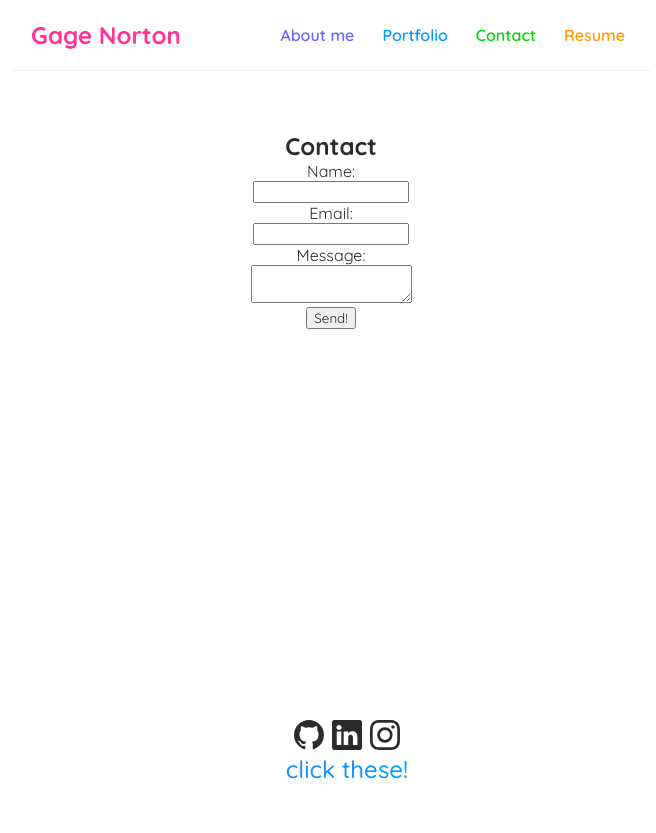
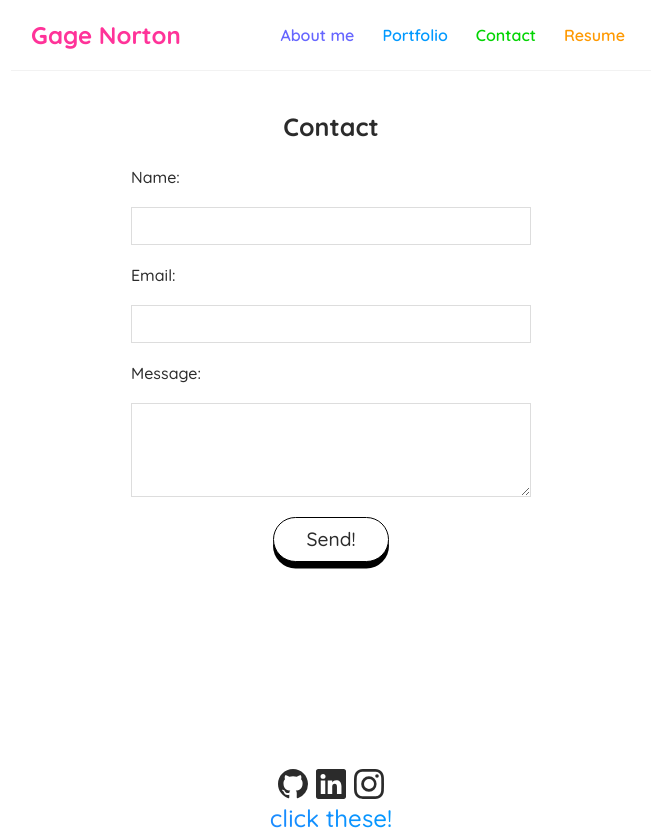
Before and after one commit to Gatewayss/portfolio-version-two, a React (Create React App) app: page /contact in a window 1280 px wide. Shown: the whole page, without its empty margins (309-965 px from the left). Before the commit the page ends 800 px from the top, so only its background shows below. Built offline with nearby package versions, Linux system fonts and the light colour scheme.

Commit message:
Add bas styles

```diff
--- a/src/Contact.js
+++ b/src/Contact.js
@@ -19,7 +19,7 @@ const Contact = () => {
           type="text"
           id="message"
           required /><br />
-        <button>Send!</button>
+        <button className="send-btn">Send!</button>
       </form>
     </div>
   );
--- a/src/index.css
+++ b/src/index.css
@@ -45,7 +45,7 @@
 }
 .content {
   max-width: 600px;
-  margin: 40px auto;
+  margin: 20px auto;
   padding: 20px;
 }
 
@@ -53,10 +53,9 @@
 
 footer {
   position: absolute;
-  bottom: 0;
+  bottom: 10px;
   width: 100%;
-  height: 4rem;
-  padding: 1em;
+  height: 1.3rem;
   max-width: 600px;
 }
 footer p {
@@ -78,6 +77,55 @@ footer p {
   animation: bounce 0.8s ease-in-out;
 }
 
+/* contact styles */
+
+.contact {
+  max-width: 400px;
+  margin: 0 auto;
+  text-align: center;
+}
+.contact label {
+  text-align: left;
+  display: block;
+  font-weight: 500;
+  font-size: 1em;
+}
+.contact h2 {
+  font-size: 25px;
+  color: var(--black);
+  margin-bottom: 25px;
+}
+.contact input, .contact textarea {
+  width: 100%;
+  padding: 10px 10px;
+  border: 1px solid #ddd;
+  box-sizing: border-box;
+  display: block;
+}
+input:focus, textarea:focus{
+  outline: 1px solid var(--orange);
+}
+.contact textarea {
+  padding: 30px;
+}
+.send-btn {
+	height: 2.8rem;
+	padding: 0 2rem;
+	border: 0.1rem solid #000;
+	border-radius: 3.12rem;
+	box-shadow: 0 0.4rem 0 0 #000;
+	background-color: #fff;
+	color: var(--black);
+	font-weight: 500;
+	font-size: 1.2rem;
+	cursor: pointer;
+	transition: all 0.3s;
+}
+.send-btn:hover {
+	transform: translateY(0.3rem);
+	box-shadow: 0 0.2rem 0 0 #000;
+}
+
 @keyframes bounce {
   0%, 100% {
     transform: translateY(0);
```
